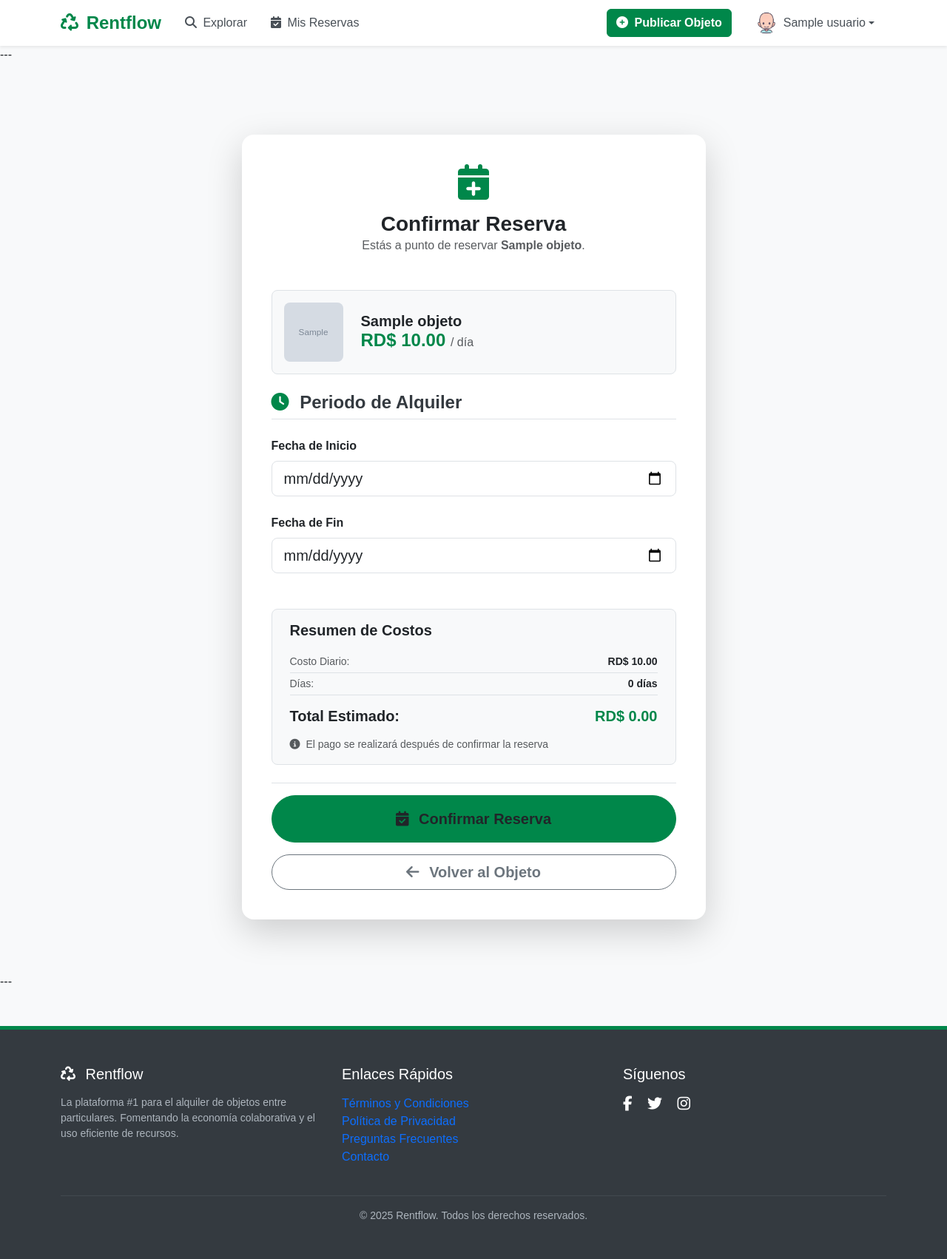
After one commit to naiferrosado/proyecto-flask, a Flask app: page /reservas/nueva/1 in a window 1280 px wide. The commit adds this page. Shown: the whole page at 74% size. Run offline with Flask 3, Linux system fonts and the light colour scheme; a user stored in the database is signed in; tables that the repository leaves empty hold one stand-in row (values such as "Sample post"); grey boxes marked "Sample" are stand-in pictures.

Commit message:
Modificar reservas

```diff
--- a/src/routes/reservas.py
+++ b/src/routes/reservas.py
@@ -34,6 +34,11 @@ def crear_reserva(id_objeto):
             flash("La fecha de inicio debe ser anterior a la fecha de fin", "error")
             return render_template("reservas/crear.html", form=form, objeto=objeto)
 
+        # Verificar que la fecha de inicio sea futura
+        if form.fecha_inicio.data < date.today():
+            flash("La fecha de inicio debe ser hoy o posterior", "error")
+            return render_template("reservas/crear.html", form=form, objeto=objeto)
+
         reserva = Reserva(
             fecha_reserva=date.today(),
             fecha_inicio=form.fecha_inicio.data,
@@ -49,7 +54,7 @@ def crear_reserva(id_objeto):
         db.session.add(reserva)
         db.session.commit()
 
-        flash("Reserva creada exitosamente", "success")
+        flash("¡Reserva creada exitosamente! Ahora procede con el pago.", "success")
         return redirect(url_for("reservas.listar_reservas"))
 
     return render_template("reservas/crear.html", form=form, objeto=objeto)
@@ -65,6 +70,11 @@ def cancelar_reserva(id):
         flash("No tienes permisos para cancelar esta reserva", "error")
         return redirect(url_for("reservas.listar_reservas"))
 
+    # Solo se pueden cancelar reservas Pendientes o Activas
+    if reserva.estado not in ["Pendiente", "Activa"]:
+        flash("Solo puedes cancelar reservas pendientes o activas", "warning")
+        return redirect(url_for("reservas.listar_reservas"))
+
     # Liberar el objeto
     objeto = Objeto.query.get(reserva.id_objeto)
     objeto.estado = "Disponible"
--- a/templates/base.html
+++ b/templates/base.html
@@ -118,8 +118,13 @@
                 role="button"
                 data-bs-toggle="dropdown"
               >
-              <img src="{{ url_for('static', filename='img/default_user.png') }}"
-                  alt="Avatar" class="rounded-circle me-2" width="30" height="30">
+                <img
+                  src="{{ url_for('static', filename='img/default_user.png') }}"
+                  alt="Avatar"
+                  class="rounded-circle me-2"
+                  width="30"
+                  height="30"
+                />
 
                 <span class="d-none d-lg-inline"
                   >{{ current_user.nombre }}</span
@@ -139,7 +144,7 @@
                 <li class="dropdown-header text-muted">Administración</li>
                 <li>
                   <a class="dropdown-item" href="/admin/">
-                     <i class="fa-solid fa-chart-line me-2"></i> Dashboard
+                    <i class="fa-solid fa-chart-line me-2"></i> Dashboard
                   </a>
                 </li>
                 {% endif %}
--- /dev/null
+++ b/templates/reservas/crear.html
@@ -0,0 +1,158 @@
+{% extends "base.html" %} {% block title %}Reservar {{ objeto.nombre }} -
+Rentflow{% endblock %} {% block content %}
+<div class="container py-5">
+  <div class="row justify-content-center">
+    <div class="col-lg-7">
+      <div class="card border-0 rounded-4 shadow-lg p-3 p-lg-4">
+        <div class="card-body">
+          <!-- Encabezado de la Página -->
+          <div class="text-center mb-5">
+            <i
+              class="fa-solid fa-calendar-plus fa-3x mb-3"
+              style="color: var(--bs-primary)"
+            ></i>
+            <h3 class="fw-bold mb-0">Confirmar Reserva</h3>
+            <p class="text-muted">
+              Estás a punto de reservar <strong>{{ objeto.nombre }}</strong>.
+            </p>
+          </div>
+
+          <!-- Detalles Rápidos del Objeto -->
+          <div
+            class="d-flex align-items-center mb-4 p-3 bg-light rounded-3 border"
+          >
+            <img
+              src="{{ url_for('static', filename=objeto.imagen) if objeto.imagen else 'https://placehold.co/80x80/e9ecef/495057?text=OBJ' }}"
+              class="rounded-3 me-4"
+              style="width: 80px; height: 80px; object-fit: cover"
+              alt="{{ objeto.nombre }}"
+            />
+            <div>
+              <h5 class="mb-0 fw-bold">{{ objeto.nombre }}</h5>
+              <span class="h4 fw-bold" style="color: var(--bs-primary)">
+                RD$ {{ "%.2f"|format(objeto.precio) }}
+              </span>
+              <span class="text-muted"> / día</span>
+            </div>
+          </div>
+
+          <form method="POST">
+            {{ form.hidden_tag() }}
+
+            <h4 class="mb-4 pb-2 border-bottom fw-bold" style="color: #343a40">
+              <i
+                class="fa-solid fa-clock me-2"
+                style="color: var(--bs-primary)"
+              ></i>
+              Periodo de Alquiler
+            </h4>
+
+            <!-- Campo Fecha de Inicio -->
+            <div class="mb-4">
+              {{ form.fecha_inicio.label(class="form-label fw-bold") }} {{
+              form.fecha_inicio(class="form-control form-control-lg rounded-3",
+              type="date", id="fechaInicio") }} {% if form.fecha_inicio.errors
+              %}
+              <div class="text-danger small mt-1">
+                {% for error in form.fecha_inicio.errors %}{{ error }}{% endfor
+                %}
+              </div>
+              {% endif %}
+            </div>
+
+            <!-- Campo Fecha de Fin -->
+            <div class="mb-5">
+              {{ form.fecha_fin.label(class="form-label fw-bold") }} {{
+              form.fecha_fin(class="form-control form-control-lg rounded-3",
+              type="date", id="fechaFin") }} {% if form.fecha_fin.errors %}
+              <div class="text-danger small mt-1">
+                {% for error in form.fecha_fin.errors %}{{ error }}{% endfor %}
+              </div>
+              {% endif %}
+            </div>
+
+            <!-- Panel de Costos -->
+            <div class="py-3 px-4 mb-4 border rounded-3 bg-light">
+              <h5 class="fw-bold mb-3">Resumen de Costos</h5>
+              <div class="d-flex justify-content-between py-1 border-bottom">
+                <span class="text-muted small">Costo Diario:</span>
+                <span class="fw-bold small"
+                  >RD$ {{ "%.2f"|format(objeto.precio) }}</span
+                >
+              </div>
+              <div class="d-flex justify-content-between py-1 border-bottom">
+                <span class="text-muted small">Días:</span>
+                <span class="fw-bold small" id="diasAlquiler">0 días</span>
+              </div>
+              <div class="d-flex justify-content-between py-2 mt-2">
+                <span class="h5 fw-bold mb-0">Total Estimado:</span>
+                <span
+                  class="h5 fw-bold mb-0"
+                  style="color: var(--bs-primary)"
+                  id="costoTotal"
+                  >RD$ 0.00</span
+                >
+              </div>
+              <small class="text-muted d-block mt-2">
+                <i class="fa-solid fa-info-circle me-1"></i>
+                El pago se realizará después de confirmar la reserva
+              </small>
+            </div>
+
+            <!-- Botones de Acción Final -->
+            <div class="d-grid gap-3 pt-3 border-top">
+              <button
+                type="submit"
+                class="btn btn-main-action w-100 btn-lg rounded-pill fw-bold py-3"
+              >
+                <i class="fa-solid fa-calendar-check me-2"></i> Confirmar
+                Reserva
+              </button>
+              <a
+                href="{{ url_for('objetos.detalle_objeto', id=objeto.id_objeto) }}"
+                class="btn btn-outline-secondary btn-lg rounded-pill fw-bold"
+              >
+                <i class="fa-solid fa-arrow-left me-2"></i> Volver al Objeto
+              </a>
+            </div>
+          </form>
+        </div>
+      </div>
+    </div>
+  </div>
+</div>
+
+<!-- Script para cálculo dinámico del total -->
+<script>
+  document.addEventListener("DOMContentLoaded", function () {
+    const startDateInput = document.getElementById("fechaInicio");
+    const endDateInput = document.getElementById("fechaFin");
+    const daysLabel = document.getElementById("diasAlquiler");
+    const totalLabel = document.getElementById("costoTotal");
+
+    const pricePerDay = parseFloat("{{ objeto.precio }}");
+
+    function calculateTotal() {
+      const start = startDateInput.value
+        ? new Date(startDateInput.value)
+        : null;
+      const end = endDateInput.value ? new Date(endDateInput.value) : null;
+
+      if (start && end && start <= end) {
+        const diffTime = end - start;
+        const diffDays = Math.ceil(diffTime / (1000 * 60 * 60 * 24)) + 1;
+        const total = diffDays * pricePerDay;
+
+        daysLabel.textContent = diffDays + " día" + (diffDays !== 1 ? "s" : "");
+        totalLabel.textContent = "RD$ " + total.toFixed(2);
+      } else {
+        daysLabel.textContent = "0 días";
+        totalLabel.textContent = "RD$ 0.00";
+      }
+    }
+
+    startDateInput.addEventListener("change", calculateTotal);
+    endDateInput.addEventListener("change", calculateTotal);
+  });
+</script>
+{% endblock %}
```
Also changed, not shown: templates/objetos/detalle.html (+79 -35 lines), templates/reservas/listar.html (+130 -9 lines), static/uploads/ropa.png (added), static/uploads/telefono.png (added).
